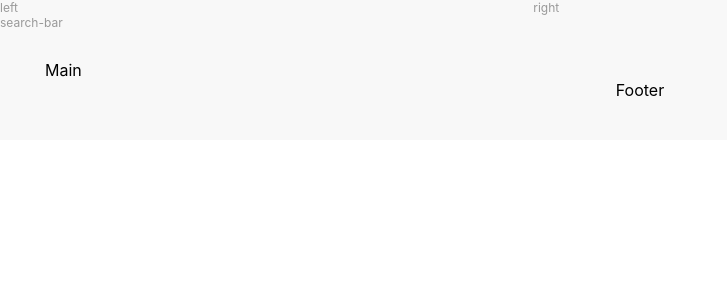
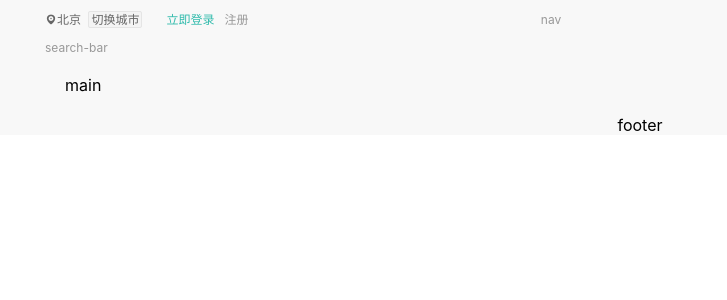
Before and after one commit to yelt123/mt-app, a Vue app: page /#/ in a window 1280 px wide. Shown: the top 300 px of the page, without its empty margins (0-727 px from the left). Built offline with nearby package versions, Linux system fonts and the light colour scheme.

Commit message:
edition3

```diff
--- a/src/App.vue
+++ b/src/App.vue
@@ -1,6 +1,6 @@
 <template>
   <div id="app">
-    <router-view />
+    <router-view/>
   </div>
 </template>
 
@@ -9,3 +9,7 @@ export default {
   name: 'App'
 }
 </script>
+
+<style>
+
+</style>
--- /dev/null
+++ b/src/components/header/geo.vue
@@ -0,0 +1,15 @@
+<template>
+    <div class="m-geo">
+        <div class="position">
+            <i class="el-icon-location" />北京
+            <router-link class="changeCity" :to="{name: 'changeCity'}">切换城市</router-link>
+        </div>
+        <div class="m-user" >
+            <router-link class="login" :to="{name: 'login'}">立即登录</router-link>
+            <router-link class="register" :to="{name: 'register'}">注册</router-link>
+        </div>
+    </div>
+</template>
+<script>
+export default {}
+</script>
--- a/src/components/header/index.vue
+++ b/src/components/header/index.vue
@@ -1,5 +1,5 @@
 <template>
-  <div class="header">
+    <div class="m-header">
         <el-row>
             <top-bar />
         </el-row>
--- /dev/null
+++ b/src/components/header/nav.vue
@@ -0,0 +1,8 @@
+<template>
+  <div class="nav">nav</div>
+</template>
+<script>
+export default {
+
+}
+</script>
--- a/src/components/header/searchBar.vue
+++ b/src/components/header/searchBar.vue
@@ -1,5 +1,5 @@
 <template>
-  <div class="search-bar">search-bar</div>
+  <div class="search-panel">search-bar</div>
 </template>
 <script>
 export default {}
--- a/src/components/header/topBar.vue
+++ b/src/components/header/topBar.vue
@@ -1,14 +1,23 @@
 <template>
-  <div class="top-bar">
-    <el-row>
-      <el-col :span="10">left</el-col>
-      <el-col :span="14">right</el-col>
+    <el-row class="m-header-topbar m-header">
+        <el-col :span="10">
+            <geo />
+        </el-col>
+        <el-col :span="14">
+            <m-nav />
+        </el-col>
     </el-row>
-  </div>
 </template>
 <script>
-export default {}
+import geo from './geo'
+import MNav from './nav'
+export default {
+  components: {
+    geo,
+    MNav
+  }
+}
 </script>
-<style scoped lang='scss'>
-@import "@/assets/css/public/header/topbar.scss";
+<style lang="scss">
+    @import "@/assets/css/public/header/topbar.scss";
 </style>
--- a/src/layout/default.vue
+++ b/src/layout/default.vue
@@ -1,13 +1,16 @@
 <template>
-  <div class="layout-default">
-    <el-container>
-      <el-header>
-        <my-header />
-      </el-header>
-      <el-main>Main</el-main>
-      <el-footer>Footer</el-footer>
+    <el-container class="layout-default">
+        <el-header height="">
+            <my-header />
+        </el-header>
+        <el-main>main
+            <router-view></router-view>
+        </el-main>
+        <el-footer height="">
+          footer
+        </el-footer>
     </el-container>
-  </div>
+
 </template>
 <script>
 import MyHeader from '@/components/header/index'
@@ -15,6 +18,6 @@ export default {
   components: { MyHeader }
 }
 </script>
-<style scoped lang='scss'>
-@import "@/assets/css/public/layout.scss";
+<style lang="scss">
+    @import '@/assets/css/public/layout.scss'
 </style>
```
Lines whose indentation alone changed are shown as unchanged.
